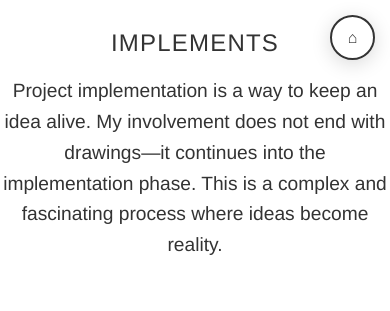
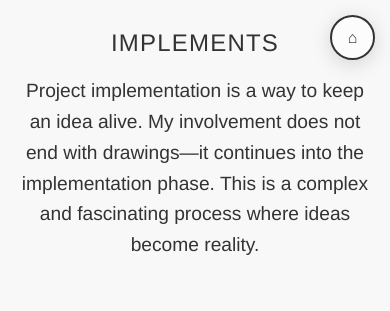
Before and after one commit to lleirgarcia/leninski, a React (Vite) app: page /implements in a window 390 px wide. Shown: the top 311 px of the page. Built offline with nearby package versions, Linux system fonts and the light colour scheme.

Commit message:
Structure Implements page like Drawings/Details (section + container)

```diff
--- a/src/components/Implements.css
+++ b/src/components/Implements.css
@@ -2,25 +2,25 @@
   min-height: 100vh;
   display: flex;
   flex-direction: column;
-  background: #ffffff;
+  background-color: #f8f8f8;
   color: #333;
   font-family: 'Helvetica Neue', Arial, sans-serif;
   overflow-x: hidden;
-  /* No usar overflow-y aquí, dejar que el body haga scroll */
-  /* Asegurar que el contenedor pueda crecer más allá del viewport */
   height: auto;
 }
 
+/* Section wrapper - same structure as Drawings/Details */
+.implements {
+  background-color: #f8f8f8;
+  min-height: 100vh;
+  padding: 60px 0;
+}
+
 .implements-content {
-  flex: 1;
-  padding: 60px 0 40px;
+  width: 100%;
   display: flex;
   flex-direction: column;
-  align-items: center;
-}
-
-.implements-content > * {
-  width: 100%;
+  gap: 40px;
 }
 
 .implements-header {
@@ -378,11 +378,8 @@
     min-height: 100vh;
   }
 
-  .implements-content {
+  .implements {
     padding: 40px 0 20px;
-    /* Permitir que el contenido crezca */
-    min-height: auto;
-    height: auto;
   }
 
   .implements-header {
@@ -445,7 +442,7 @@
 }
 
 @media (max-width: 480px) {
-  .implements-content {
+  .implements {
     padding: 30px 0 15px;
   }
 
--- a/src/components/Implements.jsx
+++ b/src/components/Implements.jsx
@@ -93,7 +93,8 @@ const Implements = () => {
       {/* Floating Home Button */}
       <Link to="/" className="floating-home-btn" aria-label="Back to Home">⌂</Link>
 
-      <div className="implements-content">
+      <section className="implements">
+        <div className="container">
           <div className="implements-header">
             <h1 className="implements-title">
               IMPLEMENTS
@@ -105,7 +106,7 @@ const Implements = () => {
             </div>
           </div>
 
-        <div>
+          <div className="implements-content">
           {/* Project Sections */}
           {projectSections.map((section, sectionIndex) => (
             <div
@@ -153,6 +154,7 @@ const Implements = () => {
           ))}
           </div>
         </div>
+      </section>
 
       {/* Zoom Modal */}
       {zoomedImage && (
```
Lines whose indentation alone changed are shown as unchanged.
